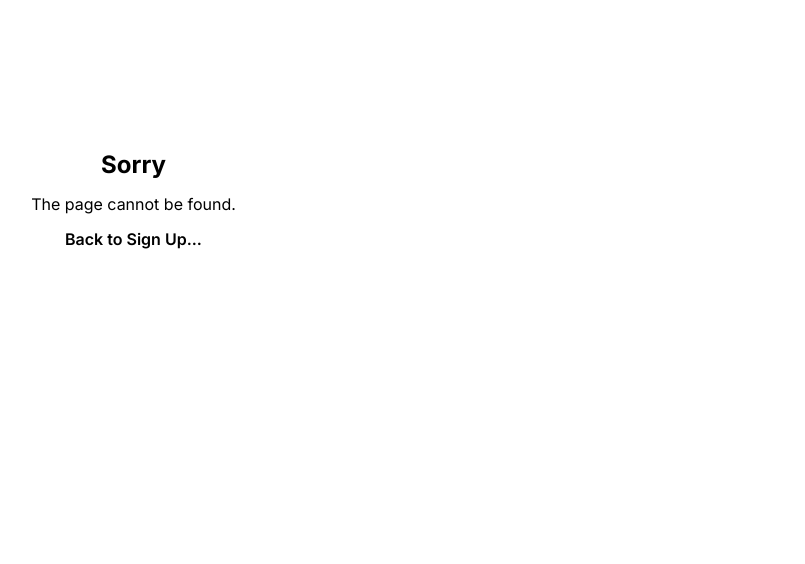
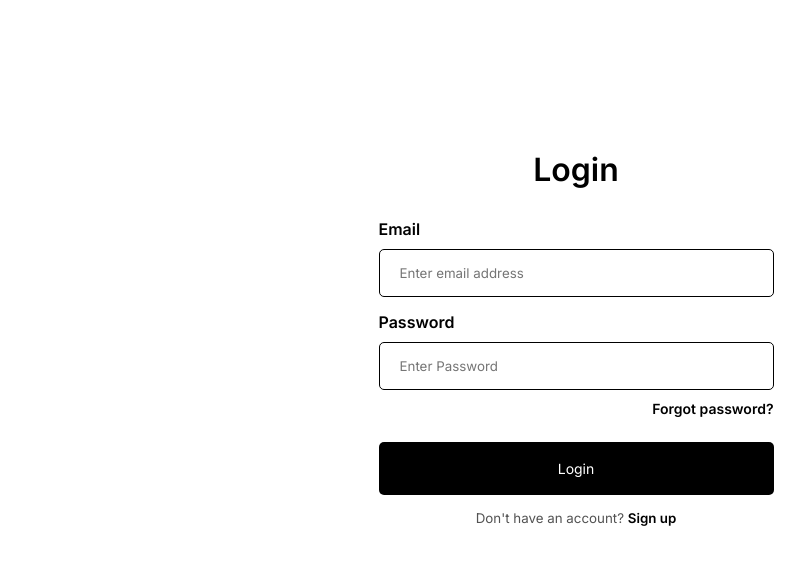
Before and after one commit to regina-etuknwa/auth-test, a React (Create React App) app: page /auth-test/sign-in in a window 1280 px wide. Shown: the top 564 px of the page, without its empty margins (64-869 px from the left). Built offline with nearby package versions, Linux system fonts and the light colour scheme.

Commit message:
navigation bug fixes

```diff
--- a/src/App.js
+++ b/src/App.js
@@ -12,19 +12,19 @@ function App() {
     <Router>
       <div className="App">
           <Switch>
-            <Route exact path="/">
+            <Route exact path="/auth-test/">
               <SignUp />
             </Route>
-            <Route path="/sign-in">
+            <Route path="/auth-test/sign-in">
               <SignIn />
             </Route>
-            <Route path="/password-reset">
+            <Route path="/auth-test/password-reset">
               <PasswordReset />
             </Route>
-            <Route path="/new-password">
+            <Route path="/auth-test/new-password">
               <NewPassword />
             </Route>
-            <Route path="/confirm-email">
+            <Route path="/auth-test/confirm-email">
               <ConfirmEmail />
             </Route>
             <Route path="*">
--- a/src/ConfirmEmail.js
+++ b/src/ConfirmEmail.js
@@ -10,7 +10,7 @@ const ConfirmEmail = () => {
     const [otp, setOTP] = useState('');
     const [isPopupOpen, setIsPopupOpen] = useState(false);
     const [email, setEmail] = useState(null);
-    const link = <Link to="/sign-in" >Login</Link>;
+    const link = <Link to="/auth-test/sign-in" >Login</Link>;
 
     const saveOTP = (value) => {
         setOTP(value);
--- a/src/NewPassword.js
+++ b/src/NewPassword.js
@@ -7,7 +7,7 @@ const NewPassword = () => {
     const [pass, setPass] = useState('');
     const [confirmPass, setConfirmPass] = useState('');
     const [passwordsMatch, setPasswordsMatch] = useState(true);
-    const link = <Link to="/sign-in" >Login</Link>;
+    const link = <Link to="/auth-test/sign-in" >Login</Link>;
 
     const handlePasswordChange = e => {
         setPass(e.target.value);
--- a/src/NotFound.js
+++ b/src/NotFound.js
@@ -5,7 +5,7 @@ const NotFound = () => {
         <div className="form centralize">
             <h2>Sorry</h2>
             <p>The page cannot be found.</p>
-            <Link to="/">Back to Sign Up...</Link>
+            <Link to="/auth-test/">Back to Sign Up...</Link>
         </div>
      );
 }
--- a/src/SignIn.js
+++ b/src/SignIn.js
@@ -16,10 +16,10 @@ const SignIn = () => {
                 <div className="input-field">
                     <label htmlFor="login-password">Password</label>
                     <input type="password" id="login-password" placeholder="Enter Password" />
-                    <p className="help-text"> <Link to="/password-reset">Forgot password?</Link></p>
+                    <p className="help-text"> <Link to="/auth-test/password-reset">Forgot password?</Link></p>
                 </div>
                 <button className="form-button" id="login-button" type="submit">Login</button>
-                <small  className="form-text">Don't have an account? <Link to="/">Sign up</Link></small>{/* add Link */}
+                <small  className="form-text">Don't have an account? <Link to="/auth-test/">Sign up</Link></small>
             </form>
 
         </div>
--- a/src/SignUp.js
+++ b/src/SignUp.js
@@ -35,7 +35,7 @@ const SignUp = () => {
                     <input type="password" id="confirm-password" placeholder="Retype Password" />
                 </div>
                 <button className="form-button" id="signup-button" type="submit">Sign Up</button>
-                <small className="form-text">Already have an account? <Link to="/sign-in">Sign in</Link></small>
+                <small className="form-text">Already have an account? <Link to="/auth-test/sign-in">Sign in</Link></small>
 
             </form>
         </div>
```
